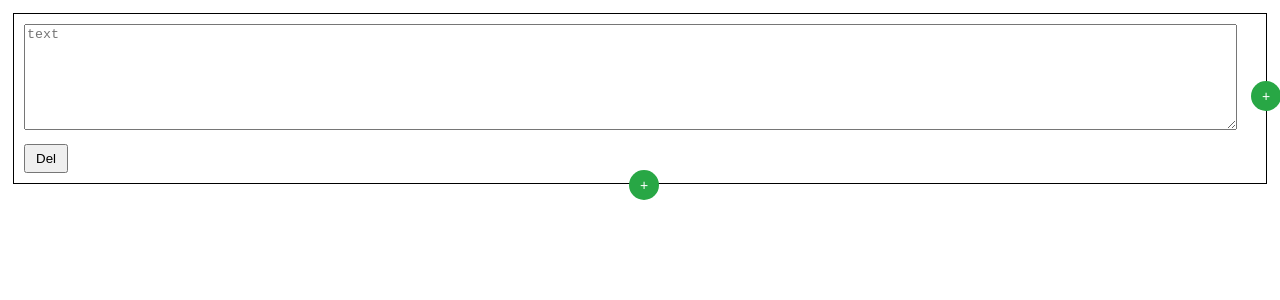
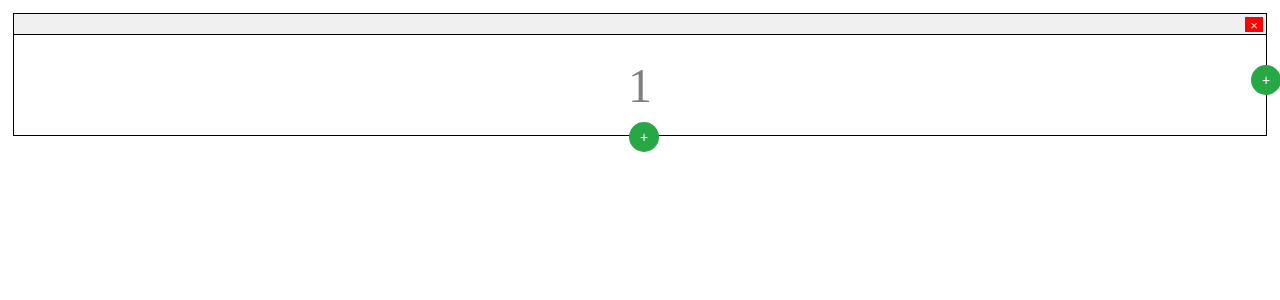
Before and after one commit to Arcadnick/PageBlockManager, a React (Create React App) app: page / in a window 1280 px wide. Shown: the top 300 px of the page. Built offline with nearby package versions, Linux system fonts and the light colour scheme.

Commit message:
Dragging with the mouse (#2)
* Update BlockEditor.jsx

changed the addition of block rows

* moveBlocks

cursor

* moving blocks

* add move block

* block numbers

* delete style

```diff
--- a/package.json
+++ b/package.json
@@ -3,14 +3,16 @@
   "version": "0.1.0",
   "private": true,
   "dependencies": {
+    "@babel/plugin-proposal-private-property-in-object": "^7.14.5",
     "@testing-library/jest-dom": "^5.17.0",
     "@testing-library/react": "^13.4.0",
     "@testing-library/user-event": "^13.5.0",
     "react": "^18.3.1",
+    "react-dnd": "^16.0.1",
+    "react-dnd-html5-backend": "^16.0.1",
     "react-dom": "^18.3.1",
     "react-scripts": "5.0.1",
-    "web-vitals": "^2.1.4",
-    "@babel/plugin-proposal-private-property-in-object": "^7.14.5"
+    "web-vitals": "^2.1.4"
   },
   "scripts": {
     "start": "react-scripts start",
--- a/src/components/Block.jsx
+++ b/src/components/Block.jsx
@@ -1,16 +1,44 @@
 import React from 'react';
+import { useDrag, useDrop } from 'react-dnd';
 
-const Block = ({ content, onContentChange, onRemove }) => {
+const Block = ({ id, blockIndex, onRemove, moveBlock, rowIndex }) => {
+  const [{ isDragging }, dragRef] = useDrag({
+    type: 'block',
+    item: { id, rowIndex, blockIndex },
+    collect: (monitor) => ({
+      isDragging: monitor.isDragging(),
+    }),
+  });
+
+  const [{ isOver, canDrop }, dropRef] = useDrop({
+    accept: 'block',
+    hover: (item) => {
+      if (item.rowIndex !== rowIndex || item.blockIndex !== blockIndex) {
+        moveBlock(item.rowIndex, item.blockIndex, rowIndex, blockIndex);
+        item.rowIndex = rowIndex;
+        item.blockIndex = blockIndex;
+      }
+    },
+    collect: (monitor) => ({
+      isOver: monitor.isOver(),
+      canDrop: monitor.canDrop(),
+    }),
+  });
+
   return (
-    <div style={{ flex: 1, border: '1px solid black', margin: '5px', padding: '10px', boxSizing: 'border-box' }}>
-      <textarea
-        value={content}
-        onChange={(e) => onContentChange(e.target.value)}
-        placeholder="text"
-        style={{ width: '98%', height: '100px' }}
-      />
-      <button className='delete' onClick={onRemove}>
-        Del
+    <div
+      ref={dropRef}
+      className={`block-container ${isDragging ? 'dragging' : ''} ${isOver && canDrop ? 'hovered' : ''}`}
+    >
+      <div ref={dragRef} className="block-header">
+      </div>
+
+      <div className="block-content">
+        <span className="block-number">{blockIndex + 1}</span>
+      </div>
+
+      <button className="delete" onClick={onRemove}>
+      ×
       </button>
     </div>
   );
--- a/src/components/BlockEditor.jsx
+++ b/src/components/BlockEditor.jsx
@@ -1,5 +1,7 @@
+import { DndProvider } from 'react-dnd';
 import React, { useState } from 'react';
 import BlockField from './BlockField';
+import { HTML5Backend } from 'react-dnd-html5-backend';
 
 const MAX_BLOCKS_IN_ROW = 3;
 
@@ -15,8 +17,10 @@ const BlockEditor = () => {
     }
   };
 
-  const addFieldBelow = () => {
-    setFields([...fields, [{ id: Date.now(), content: '' }]]);
+  const addFieldBelow = (rowIndex) => {
+    const updatedFields = [...fields];
+    updatedFields.splice(rowIndex + 1, 0, [{ id: Date.now(), content: '' }]);
+    setFields(updatedFields);
   };
 
   const updateBlockContent = (rowIndex, blockIndex, content) => {
@@ -29,27 +33,50 @@ const BlockEditor = () => {
   };
 
   const removeBlock = (rowIndex, blockIndex) => {
-    const updatedFields = fields.map((field, rIdx) =>
+    const updatedFields = fields
+      .map((field, rIdx) =>
         rIdx === rowIndex ? field.filter((_, bIdx) => bIdx !== blockIndex) : field
-      ).filter(field => field.length > 0);
+      )
+      .filter((field) => field.length > 0);
     setFields(updatedFields);
   };
 
+  const moveBlock = (fromRowIndex, fromBlockIndex, toRowIndex, toBlockIndex) => {
+    const updatedFields = [...fields];
+
+    if (!updatedFields[fromRowIndex] || !updatedFields[fromRowIndex][fromBlockIndex]) return;
+
+    const [movedBlock] = updatedFields[fromRowIndex].splice(fromBlockIndex, 1);
+
+    if (!updatedFields[toRowIndex]) {
+      updatedFields[toRowIndex] = [];
+    }
+
+    updatedFields[toRowIndex].splice(toBlockIndex, 0, movedBlock);
+
+    setFields(updatedFields);
+  };
+
+  const allBlocks = fields.flat();
 
   return (
+    <DndProvider backend={HTML5Backend}>
       <div>
         {fields.map((field, rowIndex) => (
           <BlockField
             key={rowIndex}
             blocks={field}
             onAddBlock={() => addBlockToField(rowIndex)}
-          onAddField={addFieldBelow}
+            onAddField={() => addFieldBelow(rowIndex)}
             onUpdateBlock={(blockIndex, content) => updateBlockContent(rowIndex, blockIndex, content)}
             onRemoveBlock={(blockIndex) => removeBlock(rowIndex, blockIndex)}
             canAddRight={field.length < MAX_BLOCKS_IN_ROW}
+            moveBlock={moveBlock}
+            allBlocks={allBlocks}
           />
         ))}
       </div>
+    </DndProvider>
   );
 };
 
--- a/src/components/BlockField.jsx
+++ b/src/components/BlockField.jsx
@@ -1,26 +1,40 @@
 import React from 'react';
 import Block from './Block';
 
-const BlockField = ({ blocks, onAddBlock, onAddField, onUpdateBlock, onRemoveBlock, canAddRight }) => {
+const BlockField = ({
+  blocks,
+  onAddBlock,
+  onAddField,
+  onRemoveBlock,
+  canAddRight,
+  moveBlock,
+  allBlocks,
+}) => {
   return (
     <div style={{ position: 'relative', marginBottom: '20px', width: '100%' }}>
       <div style={{ display: 'flex', width: '100%' }}>
-            {blocks.map((block, blockIndex) => (
+        {blocks.map((block, blockIndex) => {
+          const globalBlockIndex = allBlocks.indexOf(block);
+
+          return (
             <Block
               key={block.id}
-                content={block.content}
-                onContentChange={(content) => onUpdateBlock(blockIndex, content)}
+              id={block.id}
+              blockIndex={globalBlockIndex}
               onRemove={() => onRemoveBlock(blockIndex)}
+              moveBlock={moveBlock}
+              rowIndex={blocks.rowIndex}
             />
-            ))}
+          );
+        })}
         {canAddRight && (
-                <button className='add-block' onClick={onAddBlock}>
+          <button className="add-block" onClick={onAddBlock}>
             +
           </button>
         )}
       </div>
 
-        <button className='add-fields' onClick={onAddField}>
+      <button className="add-fields" onClick={onAddField}>
         +
       </button>
     </div>
--- a/src/styles.css
+++ b/src/styles.css
@@ -2,10 +2,6 @@
     margin-top: 10px;
     padding: 5px 10px;
     cursor: pointer;
-  }
-
-  button.delete {
-    position: static;
   }
 
   button.add-block {
@@ -32,6 +28,57 @@
     font-size: 14px;
     width: 30px;
     height: 30px;
-    top: 84%;
+    top: 78%;
     right: 48.5%;
   }
+
+  .block-container {
+    flex: 1;
+    border: 1px solid black;
+    margin: 5px;
+    box-sizing: border-box;
+    position: relative;
+    display: flex;
+    flex-direction: column;
+  }
+
+  .block-header {
+    background-color: #f0f0f0;
+    padding: 10px;
+    cursor: move;
+    border-bottom: 1px solid black;
+    text-align: center;
+  }
+
+  .block-content {
+    display: flex;
+    justify-content: center;
+    align-items: center;
+    height: 100px;
+  }
+
+  .block-number {
+    font-size: 48px;
+    opacity: 0.5;
+  }
+
+  .delete {
+    position: absolute;
+    top: -7px;
+    right: 3px;
+    background-color: red;
+    color: white;
+    border: none;
+    padding: 5px;
+    cursor: pointer;
+    height: 15px;
+    padding-top: revert-layer;
+  }
+
+  .dragging {
+    opacity: 0.5;
+  }
+
+  .hovered {
+    border: 2px dashed green;
+  }
```
Also changed, not shown: 1 other file (tests, documents, lock files or other folders). Lines whose indentation alone changed are shown as unchanged.
